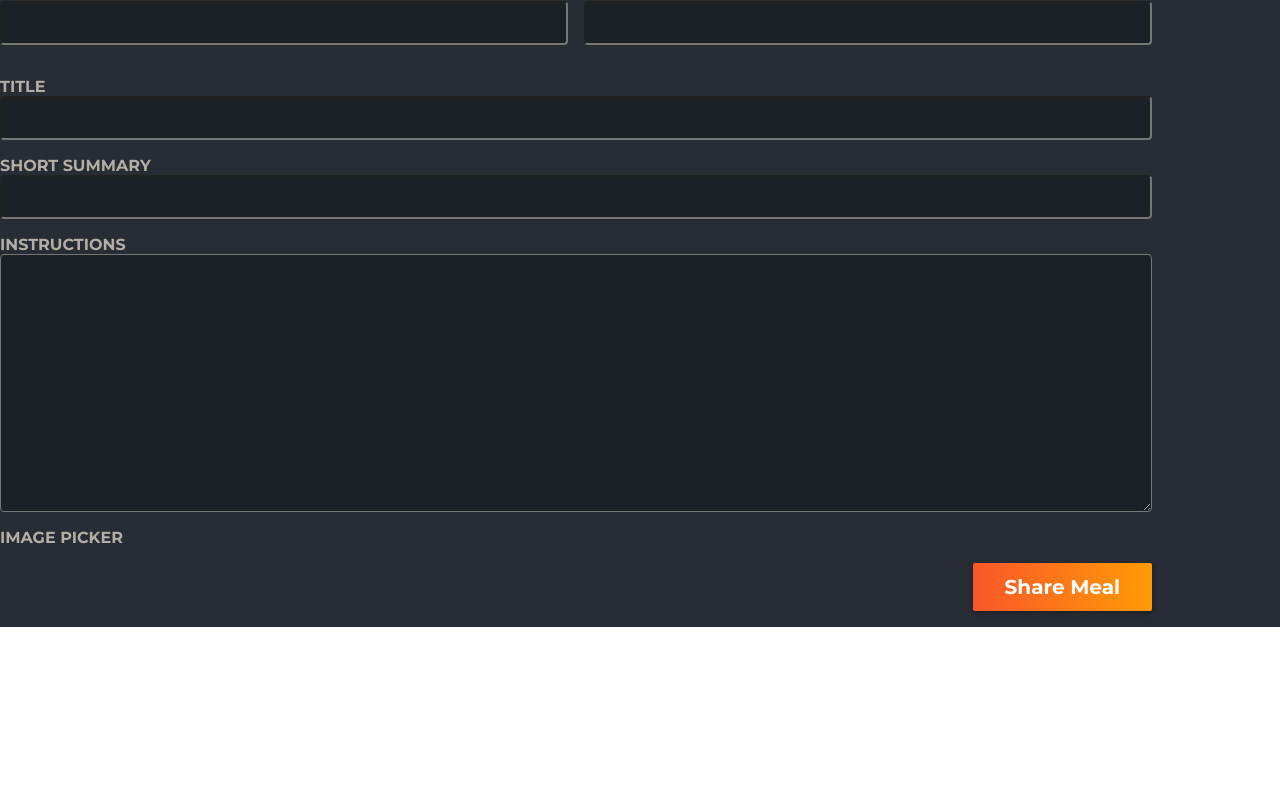
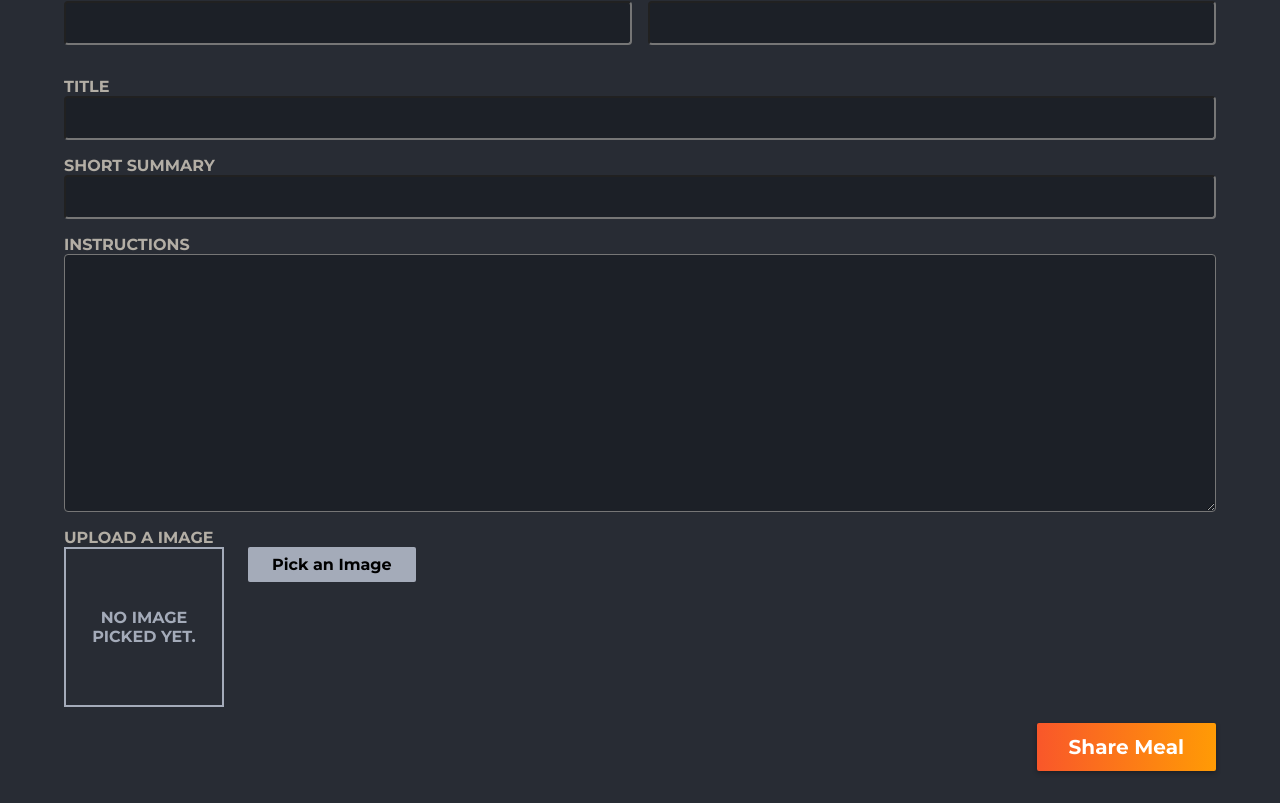
Before and after one commit to Furkantrkr/NEXT-JS---FOOD-APP, a Next.js app: page /meals/share in a window 1280 px wide. Shown: the part 426-1229 px from the top of the page. Before the commit the page ends 1053 px from the top, so only its background shows below. Built offline with nearby package versions, Linux system fonts and the light colour scheme.

Commit message:
Add ImagePicker component

```diff
--- a/app/meals/share/page.js
+++ b/app/meals/share/page.js
@@ -1,3 +1,4 @@
+import ImagePicker from '@/components/meals/image-picker';
 import classes from './page.module.css';
 
 export default function ShareMealPage() {
@@ -38,7 +39,7 @@ export default function ShareMealPage() {
               required
             ></textarea>
           </p>
-          IMAGE PICKER
+          <ImagePicker name="image" label="upload a image" />
           <p className={classes.actions}>
             <button type="submit">Share Meal</button>
           </p>
--- a/app/meals/share/page.module.css
+++ b/app/meals/share/page.module.css
@@ -20,7 +20,7 @@
 
 .main {
   width: 90%;
-  margin-bottom: 0.5rem;
+  margin: 2rem auto;
   font-size: 1rem;
   font-family: 'Montserrat', sans-serif;
   text-transform: uppercase;
--- /dev/null
+++ b/components/meals/image-picker.js
@@ -0,0 +1,61 @@
+'use client';
+
+import { useRef, useState } from 'react';
+import classes from './image-picker.module.css';
+import Image from 'next/image';
+
+export default function ImagePicker({ label, name }) {
+  const [pickedImage, setPickedImage] = useState();
+  const imageInputRef = useRef();
+
+  function handlePickClick() {
+    imageInputRef.current.click();
+  }
+
+  function handleImageChange(event) {
+    const file = event.target.files[0];
+
+    if (!file) {
+      setPickedImage(null);
+      return;
+    }
+
+    const fileReader = new FileReader();
+    fileReader.onload = () => {
+      setPickedImage(fileReader.result);
+    };
+
+    fileReader.readAsDataURL(file);
+  }
+
+  return (
+    <div className={classes.picker}>
+      <label htmlFor={name}>{label}</label>
+      <div className={classes.controls}>
+        <div className={classes.preview}>
+          {!pickedImage && <p>No image picked yet.</p>}
+          {pickedImage && (
+            <Image src={pickedImage} alt="The image selected by user." fill />
+          )}
+        </div>
+        <input
+          className={classes.input}
+          type="file"
+          id={name}
+          accept="image/png, image.jpg"
+          name={name}
+          ref={imageInputRef}
+          onChange={handleImageChange}
+          required
+        />
+        <button
+          className={classes.button}
+          type="button"
+          onClick={handlePickClick}
+        >
+          Pick an Image
+        </button>
+      </div>
+    </div>
+  );
+}
--- /dev/null
+++ b/components/meals/image-picker.module.css
@@ -0,0 +1,45 @@
+.controls {
+  display: flex;
+  align-items: flex-start;
+  gap: 1.5rem;
+  margin-bottom: 1rem;
+}
+
+.picker .input {
+  display: none;
+}
+
+.picker .button {
+  border: 0;
+  padding: 0.5rem 1.5rem;
+  background: #a4abb9;
+  border-radius: 2px;
+  cursor: pointer;
+  font: inherit;
+}
+
+.picker .button:hover,
+.picker .button:focus {
+  background: #b3b9c6;
+}
+
+.preview {
+  width: 10rem;
+  height: 10rem;
+  border: 2px solid #a4abb9;
+  display: flex;
+  justify-content: center;
+  align-items: center;
+  text-align: center;
+  color: #a4abb9;
+  position: relative;
+}
+
+.preview p {
+  margin: 0;
+  padding: 1rem;
+}
+
+.preview img {
+  object-fit: cover;
+}
```
